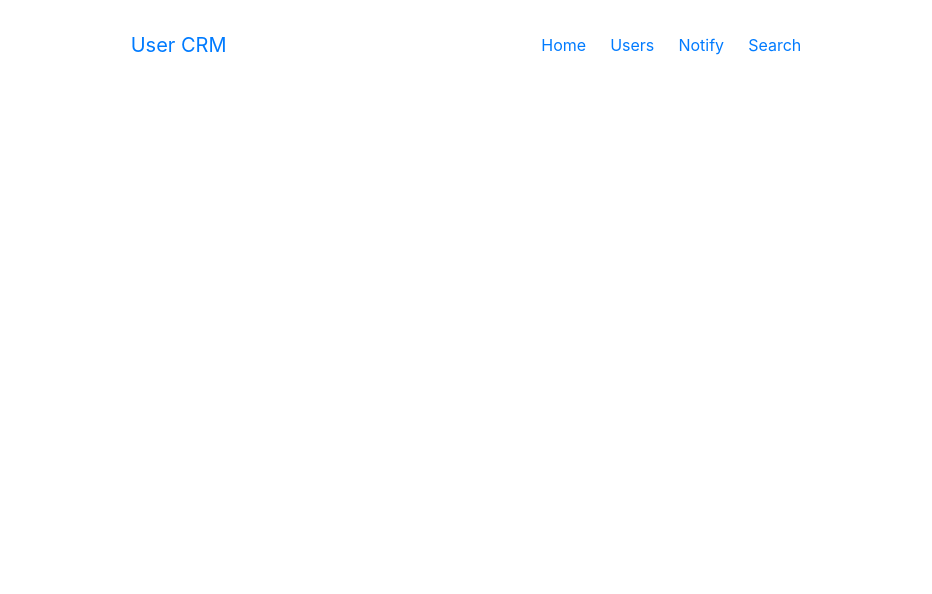
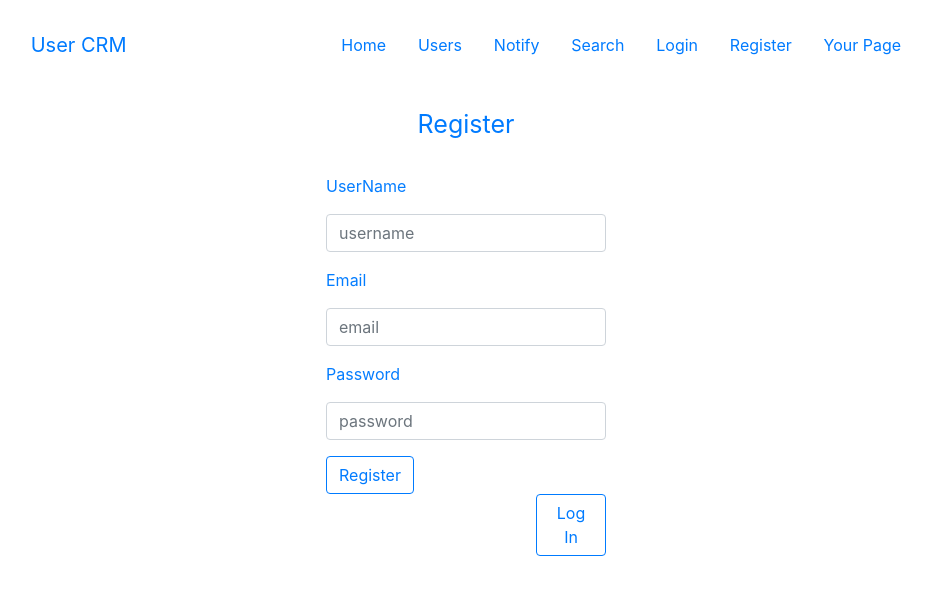
Before and after one commit to MariaAb777/newproject, a Vue app: page /Register in a window 1280 px wide. Shown: the top 594 px of the page, without its empty margins (174-1106 px from the left). Built offline with nearby package versions, Linux system fonts and the light colour scheme.

Commit message:
add login and register page, with design and functionality

```diff
--- a/package.json
+++ b/package.json
@@ -17,6 +17,7 @@
     "vue": "^2.6.12",
     "vue-axios": "^3.2.4",
     "vue-router": "^3.2.0",
+    "vue-router-middleware": "^0.2.1",
     "vuelidate": "^0.7.6",
     "vuex": "^3.6.2"
   },
--- a/src/App.vue
+++ b/src/App.vue
@@ -7,6 +7,9 @@
           <router-link to="/Users">Users</router-link>
             <router-link to="/NotifyPage">Notify</router-link>
             <router-link to="/SearchPage">Search</router-link>
+            <router-link to="/Login">Login</router-link>
+            <router-link to="/Register">Register</router-link>
+            <router-link to="/UserPage">Your Page</router-link>
         </ul>
    </div>
     <router-view></router-view>
@@ -45,7 +48,7 @@ export default {
     justify-content: space-between;
     align-items: center;
     list-style-type: none;
-    width: 300px;
+    width: 600px;
   }
 
 
--- a/src/router/index.js
+++ b/src/router/index.js
@@ -4,7 +4,9 @@ import Home from '../views/Home'
 import Users from '../views/Users'
 import NotifyPage from '../views/NotifyPage'
 import SearchPage from '../components/Search'
-
+import Login from '../views/Login'
+import Register from '../views/Register'
+import UserPage from '../views/UserPage'
 
 
   Vue.use(VueRouter)
@@ -34,11 +36,25 @@ const routes = [
     component: SearchPage,
 
   },
-//
-//
-//
-//
-//
+  {
+    path: '/Login',
+    name: 'Login',
+    component: Login,
+
+  },
+  {
+    path: '/Register',
+    name: 'Register',
+    component: Register,
+
+  },
+  {
+    path: '/UserPage',
+    name: 'UserPage',
+    component: UserPage,
+
+  },
+
 ]
 
 const router = new VueRouter({
@@ -47,4 +63,5 @@ const router = new VueRouter({
   routes
 })
 
+
 export default router
--- a/src/views/Home.vue
+++ b/src/views/Home.vue
@@ -1,6 +1,6 @@
 <template>
-    <div>
-
+    <div class="home">
+      <p class="home-text">This is Home page</p>
     </div>
 </template>
 
@@ -11,5 +11,10 @@
 </script>
 
 <style scoped>
-
+.home-text{
+    font-size: 30px;
+    color: #2a4771;
+    margin-left: 550px;
+    margin-top: 40px;
+}
 </style>
--- /dev/null
+++ b/src/views/Login.vue
@@ -0,0 +1,132 @@
+<template>
+    <div class="login-page">
+        <div class="login-header">
+               <div class="text-block">
+                   <router-link to="/Login" class="login-text">Log In</router-link>
+               </div>
+        </div>
+
+        <div class="login-form">
+            <div class="login-container">
+
+                <p class="inform-text">UserName</p>
+                <div class="input-group mb-3">
+                    <input type="text"
+                           class="form-control"
+                           placeholder="username"
+                           required="required"
+                           :class="{'border border-danger':usernameError}"
+                           v-model="form.username"
+                           aria-label="Recipient's username"
+                           aria-describedby="button-addon2">
+
+                </div>
+                <p class="inform-text" >Password</p>
+                <div class="input-group mb-3">
+                    <input type="password"
+                           class="form-control"
+                           placeholder="password"
+                           required="required"
+                           :class="{'border border-danger':passwordError}"
+                           v-model="form.password"
+                           aria-label="Recipient's username"
+                           aria-describedby="button-addon2">
+                </div>
+                <div class="button-group">
+                    <button @click.prevent="login" type="button" class=" btn btn-outline-primary">Log In</button>
+                    <button @click="goTo('Register')" type="button" class="ctm-btn btn btn-outline-primary"  >
+                        Register
+                    </button>
+                </div>
+            </div>
+
+
+        </div>
+
+    </div>
+</template>
+
+<script>
+  export default {
+    name: 'Login',
+    data () {
+      return {
+        form: {
+          username: '',
+          password: '',
+        },
+        usernameError: false,
+        passwordError: false,
+      }
+    },
+    methods: {
+      goTo(path){
+        this.$router.push(path)
+      },
+      login () {
+        if (this.validateUsername() && this.validatePassword()) {
+          localStorage.setItem('user', JSON.stringify(this.form))
+          this.$router.push({ name: '/YourPage' })
+        }
+      },
+      validatePassword () {
+        if (this.form.password === '' || this.form.password.length < 6) {
+          this.passwordError = true
+          return false
+        }
+        this.passwordError = false
+        return true
+      },
+      validateUsername() {
+        if (
+          this.form.username === '' ||
+          this.form.password.length < 4
+        ) {
+          this.usernameError = true
+          return false
+        }
+        this.usernameError = false
+        return true
+      },
+    },
+  }
+</script>
+
+<style lang="scss" scoped>
+
+    .login-page{
+
+        .login-header{
+            display: flex;
+            justify-content: space-evenly;
+            align-items: center;
+
+            .login-text{
+                font-size: 25px;
+                color: #007bff;
+
+            }
+        }
+        .login-container{
+            padding: 30px 500px 0 500px;
+        }
+
+        .inform-text{
+            color: rgba(0, 123, 255, 0.99);
+        }
+    button-group{
+        display: inline-block;
+        justify-content: space-around;
+        align-items: center;
+
+    }
+        .ctm-btn{
+            margin-left: 210px;
+        }
+    }
+
+
+
+
+
+</style>
--- /dev/null
+++ b/src/views/Register.vue
@@ -0,0 +1,158 @@
+<template>
+    <div class="register-page">
+        <div class="register-header">
+            <div class="text-block">
+                <router-link to="/Register" class="register-text">Register</router-link>
+            </div>
+        </div>
+
+        <div class="register-form">
+            <div class="register-container">
+
+                <p class="inform-text">UserName</p>
+                <div class="input-group mb-3">
+                    <input type="text"
+                           class="form-control"
+                           placeholder="username"
+                           required="required"
+                           :class="{'border border-danger':usernameError}"
+                           v-model="form.username"
+                           aria-label="Recipient's username"
+                           aria-describedby="button-addon2">
+
+                </div>
+                <p class="inform-text" >Email</p>
+                <div class="input-group mb-3">
+                    <input type="email"
+                           class="form-control"
+                           placeholder="email"
+                           required="required"
+                           :class="{'border border-danger':emailError}"
+                           v-model="form.email"
+                           aria-label="Recipient's username"
+                           aria-describedby="button-addon2">
+                </div>
+                <p class="inform-text" >Password</p>
+                <div class="input-group mb-3">
+                    <input type="password"
+                           class="form-control"
+                           placeholder="password"
+                           required="required"
+                           :class="{'border border-danger':passwordError}"
+                           v-model="form.password"
+                           aria-label="Recipient's username"
+                           aria-describedby="button-addon2">
+                </div>
+                <div class="button-group">
+                    <button  @click.prevent="register" type="button" class=" btn btn-outline-primary"  >
+                        Register
+                    </button>
+                    <button @click="goTo('Login')"  type="button" class="ctm-btn btn btn-outline-primary">Log In</button>
+
+                </div>
+            </div>
+
+
+        </div>
+
+    </div>
+</template>
+
+<script>
+  export default {
+    name: 'Register',
+    data () {
+      return {
+        form: {
+          username: '',
+          password: '',
+          email: ''
+        },
+        usernameError: false,
+        passwordError: false,
+        emailError: false,
+      }
+    },
+    methods: {
+      goTo(){
+        this.$router.push('/')
+      },
+      register () {
+        if (this.validateUsername() && this.validateEmail() && this.validatePassword())   {
+          localStorage.setItem('user', JSON.stringify(this.form))
+          this.$router.push({ name: 'YourPage' })
+        }
+      },
+      validateUsername() {
+        console.log('usernameeee')
+        if (this.form.username === '' || this.form.username.length < 4) {
+          this.usernameError = true
+        } else {
+          this.usernameError = false
+        }
+        return !this.usernameError
+      },
+      validatePassword () {
+        console.log('passwordd')
+        if (this.form.password === '' || this.form.password.length < 6) {
+          this.passwordError = true
+        } else {
+          this.passwordError = false
+        }
+        return !this.passwordError
+       },
+      validateEmail () {
+        console.log('emailllllllllllll')
+        if (
+          this.form.email === '' ||
+          !/(.+)@(.+){2,}\.(.+){2,}/.test(this.form.email)
+        ) {
+          this.emailError = true
+        } else {
+          this.emailError = false
+        }
+        return !this.emailError
+      },
+
+    },
+  }
+</script>
+
+<style lang="scss" scoped>
+
+    .register-page{
+
+        .register-header{
+            display: flex;
+            justify-content: space-evenly;
+            align-items: center;
+
+            .register-text{
+                font-size: 25px;
+                color: #007bff;
+
+            }
+        }
+        .register-container{
+            padding: 30px 500px 0 500px;
+        }
+
+        .inform-text{
+            color: rgba(0, 123, 255, 0.99);
+        }
+        button-group{
+            display: inline-block;
+            justify-content: space-around;
+            align-items: center;
+
+        }
+        .ctm-btn{
+            margin-left: 210px;
+        }
+    }
+
+
+
+
+
+</style>
--- /dev/null
+++ b/src/views/UserPage.vue
@@ -0,0 +1,15 @@
+<template>
+    <div>
+
+    </div>
+</template>
+
+<script>
+  export default {
+    name: 'UserPage',
+  }
+</script>
+
+<style scoped>
+
+</style>
```
Also changed, not shown: src/middleware/auth.js (added, +8 -0 lines), src/middleware/logged.js (added, +7 -0 lines), 1 other file (tests, documents, lock files or other folders).
